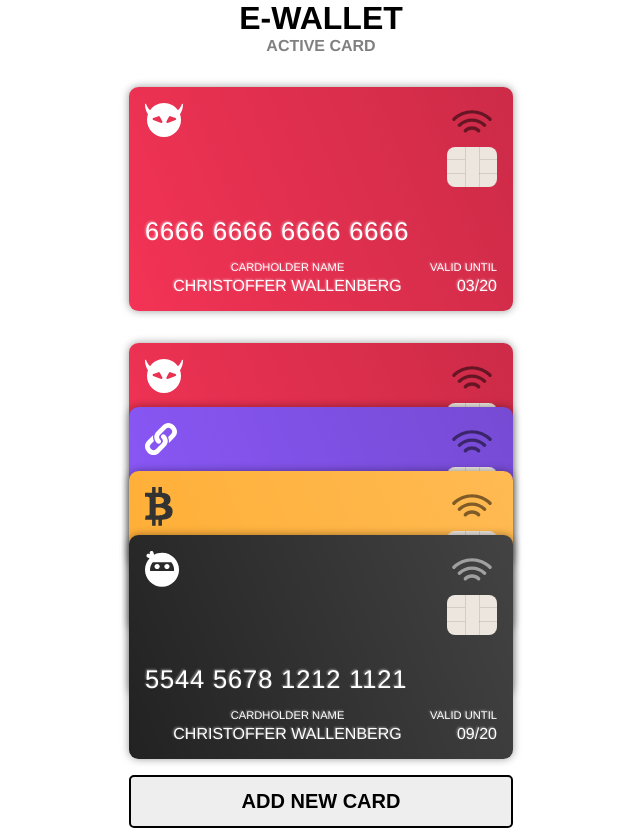
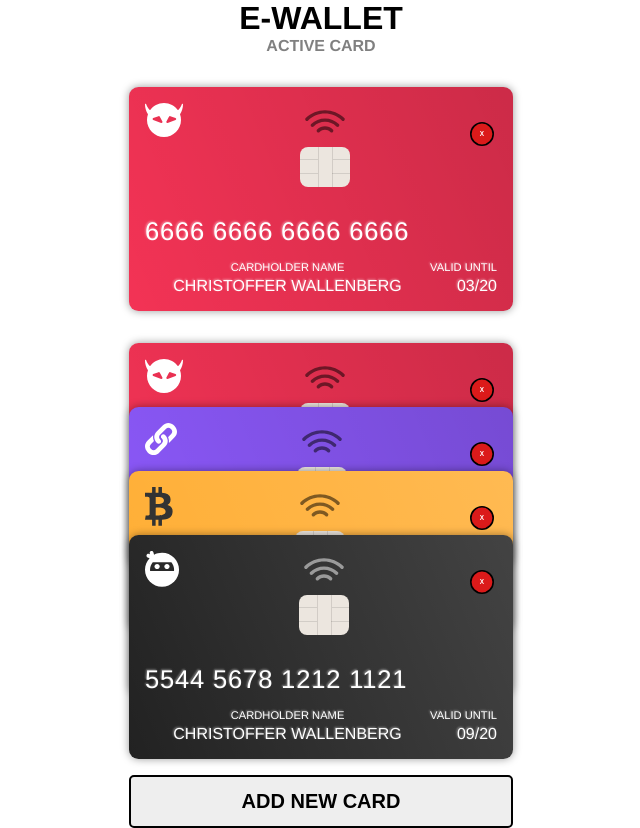
Before and after one commit to ronghe-peng/E-wallet-project, a Vue app in the folder e-wallet/: page / in a window 1280 px wide. Shown: the whole page, without its empty margins (319-959 px from the left). Built offline with nearby package versions, Linux system fonts and the light colour scheme.

Commit message:
delete function updated

```diff
--- a/e-wallet/src/components/Card.vue
+++ b/e-wallet/src/components/Card.vue
@@ -6,6 +6,7 @@
       <header>
         <img v-bind:src="require(`@/assets/vendor-${card.type}.svg`)" v-if="card.type" />
         <img v-bind:src="require(`@/assets/${card.chip}`)" v-if="card.chip" />
+        <button class="remove" v-on:click="remove">X</button>
       </header>
       <section class="number">
         <p>{{formatCardNumber}}</p>
@@ -37,28 +38,25 @@ export default {
         .join(" ")
         .trim();
     }
-    /*cards() {
-      return this.$root.$data.cards;
-    },
-    selectedId: null*/
   },
   methods: {
-    /*remove() {
-      this.$root.$emit("remove", this.card.id);
-    }*/
-    /*removeCard() {
-      this.$root.$data.cards = this.$root.$data.cards.fliter(
-        card => card.id != this.selectedId,
-        localStorage.setItem(JSON.stringify(this.$root.$data.cards))
-      );
-    }*/
+    remove() {
+      console.log(this.card.id);
+      let id = this.card.id;
+      let cardsData = JSON.parse(localStorage.getItem("card"));
+      console.log(cardsData);
+      var data = cardsData.filter(card => card.id != id);
+      console.log(data);
+      localStorage.setItem("card", JSON.stringify(data));
+      location.reload();
+    }
   }
 };
 </script>
 
 <style scoped>
 .card {
-  z-index: 1;
+  z-index: 5;
 }
 .cardItem {
   width: 24rem;
@@ -109,7 +107,7 @@ export default {
   display: -webkit-box;
   display: -ms-flexbox;
   display: flex;
-  grid-column: auto/span 2;
+  grid-column: auto/span 3;
   grid-row: auto/span 2;
   -webkit-box-pack: justify;
   -ms-flex-pack: justify;
@@ -161,4 +159,27 @@ export default {
   -ms-flex: 1;
   flex: 1;
 }
+.remove {
+  z-index: 1;
+  width: 30px;
+  height: 30px;
+  top: -10px;
+  right: -10px;
+  padding: 10px;
+  display: flex;
+  color: #fff;
+  font-size: 0.5rem;
+  background: rgb(219, 26, 26);
+  border-radius: 50%;
+  align-items: center;
+  justify-content: center;
+  transform: scale(0.8);
+}
+
+.remove:hover {
+  transition: 0.3s;
+  cursor: pointer;
+  transform: scale(0.9);
+  box-shadow: 0 0 15px rgba(#000, 0.5);
+}
 </style>
--- a/e-wallet/src/components/CardForm.vue
+++ b/e-wallet/src/components/CardForm.vue
@@ -79,6 +79,7 @@ export default {
       }
     };
   },
+  //props: ["card"],
   methods: {
     emitUpdate() {
       this.$emit("updateCard", this.card);
```
Also changed, not shown: e-wallet/src/main.js (+0 -7 lines).
